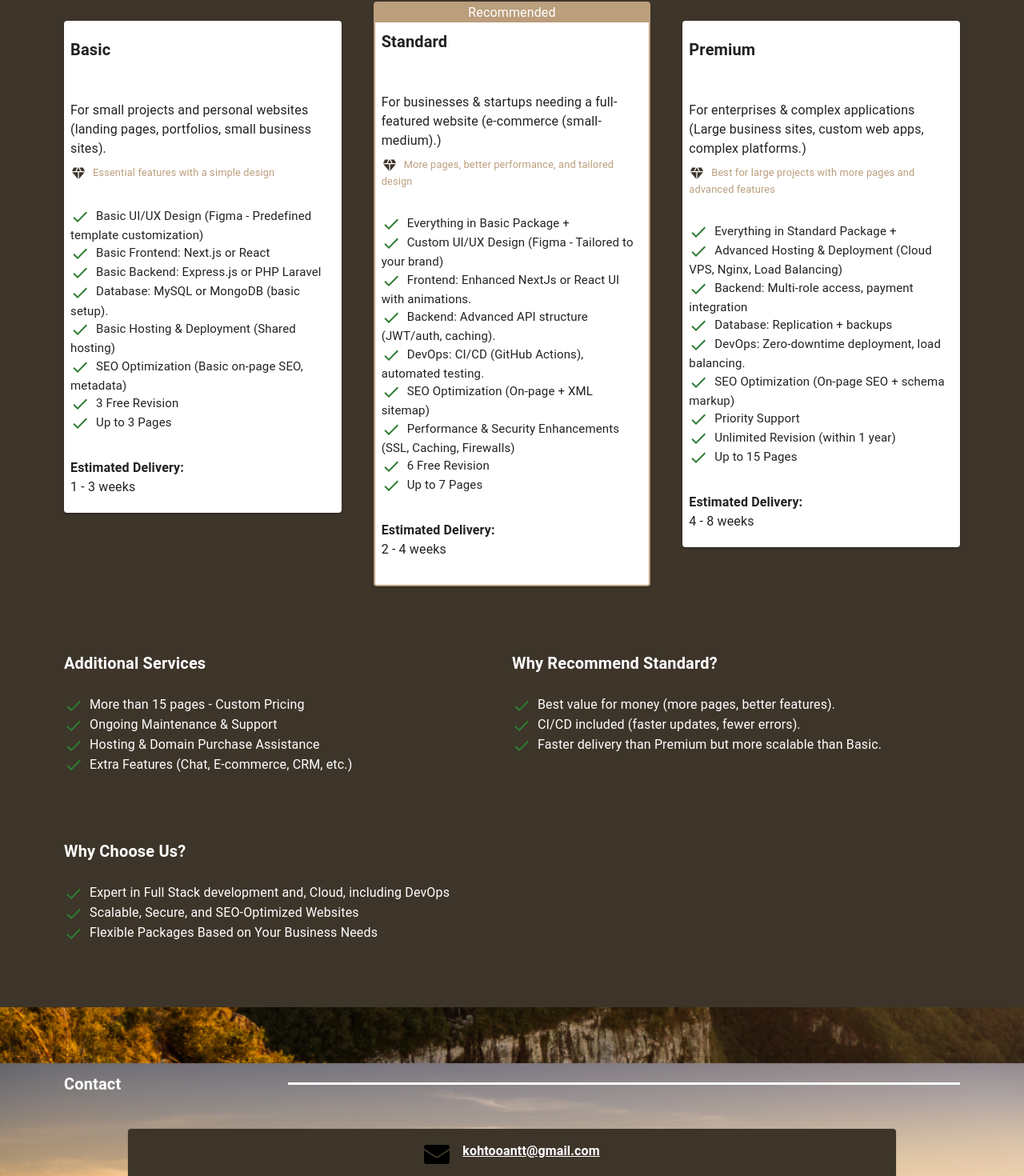
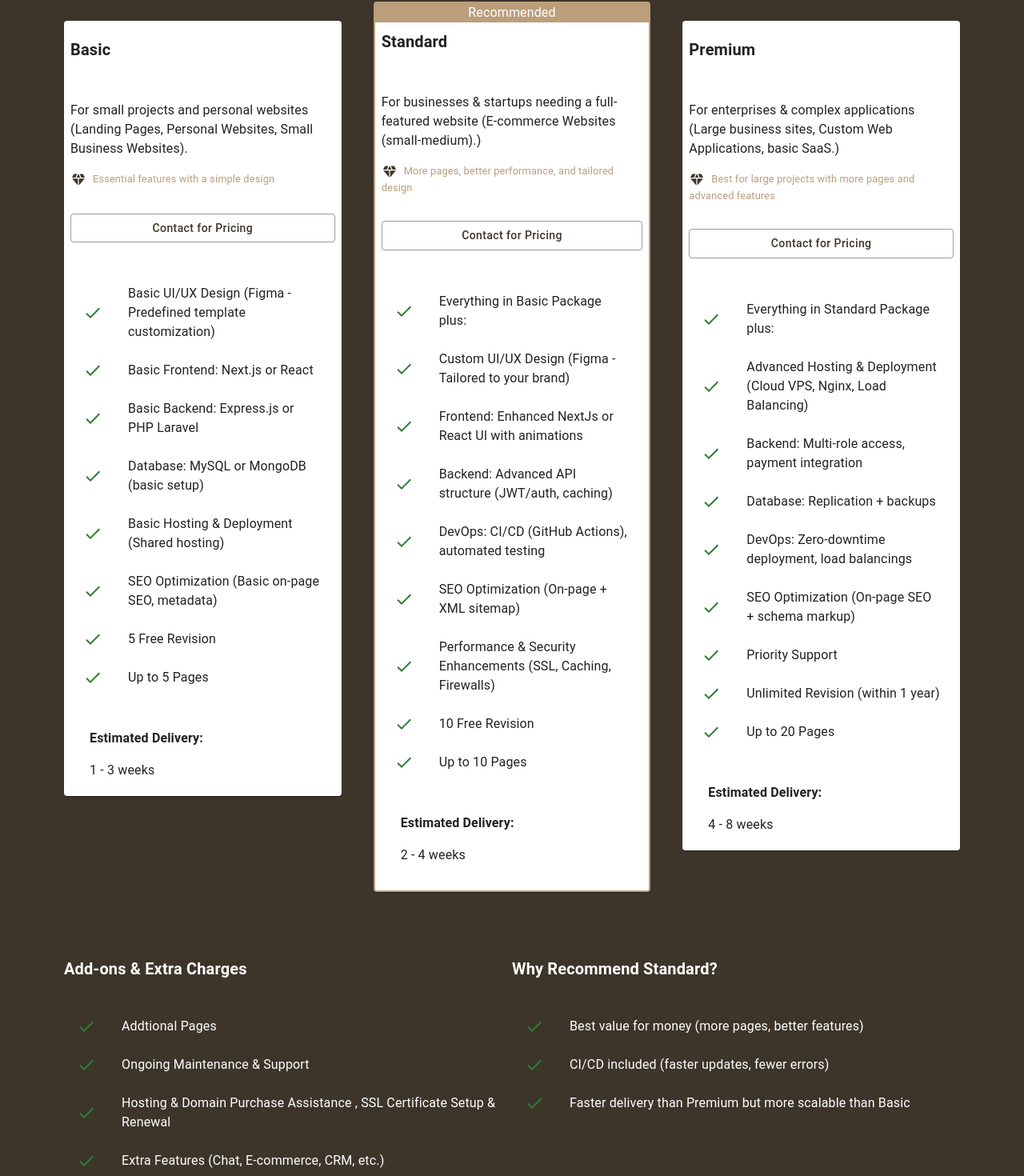
Before and after one commit to htooanttko/portfolio, a React (Vite) app: page / in a window 1280 px wide. Shown: the part 2671-4141 px from the top of the page at 80% size. Built offline with nearby package versions, Linux system fonts and the light colour scheme.

Commit message:
add: package services and prices

```diff
--- a/src/components/Packages.component.jsx
+++ b/src/components/Packages.component.jsx
@@ -9,7 +9,7 @@ import AdditionalServices from "./common/AdditionalServices.common";
 import WhyChooseUs from "./common/WhyChooseUs.common";
 import WhyRecommend from "./common/WhyRecommend.common";
 
-function Packages() {
+function Packages({ handleScroll, refs }) {
   const { ref, inView } = useInView({
     threshold: 0.1,
   });
@@ -56,13 +56,13 @@ function Packages() {
               alignContent={"start"}
               marginTop={{ md: 3, xs: 0 }}
             >
-              <BasicPlanComponent />
+              <BasicPlanComponent handleScroll={handleScroll} refs={refs} />
             </Grid>
             <Grid item xs={12} md={4} alignContent={"start"}>
-              <StandardComponent />
+              <StandardComponent handleScroll={handleScroll} refs={refs} />
             </Grid>
             <Grid item xs={12} md={4} alignContent={"start"} marginTop={3}>
-              <PremiumComponent />
+              <PremiumComponent handleScroll={handleScroll} refs={refs} />
             </Grid>
           </Grid>
           <Stack
--- a/src/components/common/AdditionalServices.common.jsx
+++ b/src/components/common/AdditionalServices.common.jsx
@@ -1,4 +1,12 @@
-import { Paper, Stack, Typography } from "@mui/material";
+import {
+  List,
+  ListItem,
+  ListItemIcon,
+  ListItemText,
+  Paper,
+  Stack,
+  Typography,
+} from "@mui/material";
 import React from "react";
 import CheckIcon from "@mui/icons-material/Check";
 import CloseIcon from "@mui/icons-material/Close";
@@ -14,27 +22,45 @@ function AdditionalServices() {
           fontWeight={"bold"}
           marginBottom={3}
         >
-          Additional Services
+          Add-ons & Extra Charges
         </Typography>
       </Typography>
-      <Stack direction={"column"}>
-        <Typography variant="p" color="text">
-          <CheckIcon color="success" sx={{ marginRight: 1 }} />
-          More than 15 pages - Custom Pricing
-        </Typography>
-        <Typography variant="p" color="text">
-          <CheckIcon color="success" sx={{ marginRight: 1 }} />
-          Ongoing Maintenance & Support
-        </Typography>
-        <Typography variant="p" color="text">
-          <CheckIcon color="success" sx={{ marginRight: 1 }} />
-          Hosting & Domain Purchase Assistance
-        </Typography>
-        <Typography variant="p" color="text">
-          <CheckIcon color="success" sx={{ marginRight: 1 }} />
-          Extra Features (Chat, E-commerce, CRM, etc.)
-        </Typography>
-      </Stack>
+
+      <List>
+        <ListItem>
+          <ListItemIcon>
+            <CheckIcon color="success" />
+          </ListItemIcon>
+          <ListItemText sx={{ color: "text.main" }} primary="Addtional Pages" />
+        </ListItem>
+        <ListItem>
+          <ListItemIcon>
+            <CheckIcon color="success" />
+          </ListItemIcon>
+          <ListItemText
+            sx={{ color: "text.main" }}
+            primary="Ongoing Maintenance & Support"
+          />
+        </ListItem>
+        <ListItem>
+          <ListItemIcon>
+            <CheckIcon color="success" />
+          </ListItemIcon>
+          <ListItemText
+            sx={{ color: "text.main" }}
+            primary="Hosting & Domain Purchase Assistance , SSL Certificate Setup & Renewal"
+          />
+        </ListItem>
+        <ListItem>
+          <ListItemIcon>
+            <CheckIcon color="success" />
+          </ListItemIcon>
+          <ListItemText
+            sx={{ color: "text.main" }}
+            primary="Extra Features (Chat, E-commerce, CRM, etc.)"
+          />
+        </ListItem>
+      </List>
     </Stack>
   );
 }
--- a/src/components/common/BasicPlanComponent.common.jsx
+++ b/src/components/common/BasicPlanComponent.common.jsx
@@ -1,10 +1,23 @@
-import { Paper, Stack, Typography } from "@mui/material";
+import {
+  Button,
+  List,
+  ListItem,
+  ListItemIcon,
+  ListItemText,
+  Paper,
+  Stack,
+  Typography,
+} from "@mui/material";
 import React from "react";
 import CheckIcon from "@mui/icons-material/Check";
 import CloseIcon from "@mui/icons-material/Close";
 import DiamondIcon from "@mui/icons-material/Diamond";
 
-function BasicPlanComponent() {
+function BasicPlanComponent({ handleScroll, refs: { contactRef } }) {
+  const handleViewContact = () => {
+    handleScroll(contactRef);
+  };
+
   return (
     <Paper className="p-2 py-5 flex justify-center ">
       <Stack gap={4}>
@@ -16,10 +29,10 @@ function BasicPlanComponent() {
         >
           Basic
         </Typography>
-        <Stack spacing={1}>
+        <Stack spacing={2}>
           <Typography variant="p">
-            For small projects and personal websites (landing pages, portfolios,
-            small business sites).
+            For small projects and personal websites (Landing Pages, Personal
+            Websites, Small Business Websites).
           </Typography>
           <Typography
             variant="small"
@@ -33,44 +46,65 @@ function BasicPlanComponent() {
             Essential features with a simple design
           </Typography>
         </Stack>
-        <Stack direction={"column"}>
-          <Typography variant="p" fontSize={"15px"}>
-            <CheckIcon color="success" sx={{ marginRight: 1 }} />
-            Basic UI/UX Design (Figma - Predefined template customization)
-          </Typography>
-          <Typography variant="p" fontSize={"15px"}>
-            <CheckIcon color="success" sx={{ marginRight: 1 }} />
-            Basic Frontend: Next.js or React
-          </Typography>
-          <Typography variant="p" fontSize={"15px"}>
-            <CheckIcon color="success" sx={{ marginRight: 1 }} />
-            Basic Backend: Express.js or PHP Laravel
-          </Typography>
-          <Typography variant="p" fontSize={"15px"}>
-            <CheckIcon color="success" sx={{ marginRight: 1 }} />
-            Database: MySQL or MongoDB (basic setup).
-          </Typography>
-          <Typography variant="p" fontSize={"15px"}>
-            <CheckIcon color="success" sx={{ marginRight: 1 }} />
-            Basic Hosting & Deployment (Shared hosting)
-          </Typography>
-          <Typography variant="p" fontSize={"15px"}>
-            <CheckIcon color="success" sx={{ marginRight: 1 }} />
-            SEO Optimization (Basic on-page SEO, metadata)
-          </Typography>
-          <Typography variant="p" fontSize={"15px"}>
-            <CheckIcon color="success" sx={{ marginRight: 1 }} />3 Free Revision
-          </Typography>
-          <Typography variant="p" fontSize={"15px"}>
-            <CheckIcon color="success" sx={{ marginRight: 1 }} />
-            Up to 3 Pages
-          </Typography>
-        </Stack>
-        <Stack>
-          <Typography variant="p" component={"p"}>
-            <Typography fontWeight={"bold"}>Estimated Delivery: </Typography>1 -
-            3 weeks
-          </Typography>
+
+        <Button variant="outlined" color="primary" onClick={handleViewContact}>
+          Contact for Pricing
+        </Button>
+
+        <List>
+          <ListItem>
+            <ListItemIcon>
+              <CheckIcon color="success" />
+            </ListItemIcon>
+            <ListItemText primary="Basic UI/UX Design (Figma - Predefined template customization)" />
+          </ListItem>
+          <ListItem>
+            <ListItemIcon>
+              <CheckIcon color="success" />
+            </ListItemIcon>
+            <ListItemText primary="Basic Frontend: Next.js or React" />
+          </ListItem>
+          <ListItem>
+            <ListItemIcon>
+              <CheckIcon color="success" />
+            </ListItemIcon>
+            <ListItemText primary="Basic Backend: Express.js or PHP Laravel" />
+          </ListItem>
+          <ListItem>
+            <ListItemIcon>
+              <CheckIcon color="success" />
+            </ListItemIcon>
+            <ListItemText primary="Database: MySQL or MongoDB (basic setup)" />
+          </ListItem>
+          <ListItem>
+            <ListItemIcon>
+              <CheckIcon color="success" />
+            </ListItemIcon>
+            <ListItemText primary="Basic Hosting & Deployment (Shared hosting)" />
+          </ListItem>
+          <ListItem>
+            <ListItemIcon>
+              <CheckIcon color="success" />
+            </ListItemIcon>
+            <ListItemText primary="SEO Optimization (Basic on-page SEO, metadata)" />
+          </ListItem>
+          <ListItem>
+            <ListItemIcon>
+              <CheckIcon color="success" />
+            </ListItemIcon>
+            <ListItemText primary="5 Free Revision" />
+          </ListItem>
+          <ListItem>
+            <ListItemIcon>
+              <CheckIcon color="success" />
+            </ListItemIcon>
+            <ListItemText primary="Up to 5 Pages" />
+          </ListItem>
+        </List>
+
+        <Stack paddingX={3} spacing={2}>
+          <Typography fontWeight={"bold"}>Estimated Delivery: </Typography>
+          <Typography>1 - 3 weeks</Typography>
         </Stack>
       </Stack>
     </Paper>
--- a/src/components/common/PremiumComponent.common.jsx
+++ b/src/components/common/PremiumComponent.common.jsx
@@ -1,10 +1,23 @@
 import React from "react";
-import { Paper, Stack, Typography } from "@mui/material";
+import {
+  Button,
+  List,
+  ListItem,
+  ListItemIcon,
+  ListItemText,
+  Paper,
+  Stack,
+  Typography,
+} from "@mui/material";
 import CheckIcon from "@mui/icons-material/Check";
 import CloseIcon from "@mui/icons-material/Close";
 import DiamondIcon from "@mui/icons-material/Diamond";
 
-function PremiumComponent() {
+function PremiumComponent({ handleScroll, refs: { contactRef } }) {
+  const handleViewContact = () => {
+    handleScroll(contactRef);
+  };
+
   return (
     <Paper className="p-2 py-5 flex justify-center">
       <Stack gap={4}>
@@ -16,10 +29,10 @@ function PremiumComponent() {
         >
           Premium
         </Typography>
-        <Stack spacing={1}>
+        <Stack spacing={2}>
           <Typography variant="p">
-            For enterprises & complex applications (Large business sites, custom
-            web apps, complex platforms.)
+            For enterprises & complex applications (Large business sites, Custom
+            Web Applications, basic SaaS.)
           </Typography>
           <Typography
             variant="small"
@@ -33,49 +46,71 @@ function PremiumComponent() {
             Best for large projects with more pages and advanced features
           </Typography>
         </Stack>
-        <Stack direction={"column"}>
-          <Typography variant="p" fontSize={"15px"}>
-            <CheckIcon color="success" sx={{ marginRight: 1 }} />
-            Everything in Standard Package +
-          </Typography>
-          <Typography variant="p" fontSize={"15px"}>
-            <CheckIcon color="success" sx={{ marginRight: 1 }} />
-            Advanced Hosting & Deployment (Cloud VPS, Nginx, Load Balancing)
-          </Typography>
-          <Typography variant="p" fontSize={"15px"}>
-            <CheckIcon color="success" sx={{ marginRight: 1 }} />
-            Backend: Multi-role access, payment integration
-          </Typography>
-          <Typography variant="p" fontSize={"15px"}>
-            <CheckIcon color="success" sx={{ marginRight: 1 }} />
-            Database: Replication + backups
-          </Typography>
-          <Typography variant="p" fontSize={"15px"}>
-            <CheckIcon color="success" sx={{ marginRight: 1 }} />
-            DevOps: Zero-downtime deployment, load balancing.
-          </Typography>
-          <Typography variant="p" fontSize={"15px"}>
-            <CheckIcon color="success" sx={{ marginRight: 1 }} />
-            SEO Optimization (On-page SEO + schema markup)
-          </Typography>
-          <Typography variant="p" fontSize={"15px"}>
-            <CheckIcon color="success" sx={{ marginRight: 1 }} />
-            Priority Support
-          </Typography>
-          <Typography variant="p" fontSize={"15px"}>
-            <CheckIcon color="success" sx={{ marginRight: 1 }} />
-            Unlimited Revision (within 1 year)
-          </Typography>
-          <Typography variant="p" fontSize={"15px"}>
-            <CheckIcon color="success" sx={{ marginRight: 1 }} />
-            Up to 15 Pages
-          </Typography>
-        </Stack>
-        <Stack>
-          <Typography variant="p" component={"p"}>
-            <Typography fontWeight={"bold"}>Estimated Delivery: </Typography>4 -
-            8 weeks
-          </Typography>
+
+        <Button variant="outlined" color="primary" onClick={handleViewContact}>
+          Contact for Pricing
+        </Button>
+
+        <List>
+          <ListItem>
+            <ListItemIcon>
+              <CheckIcon color="success" />
+            </ListItemIcon>
+            <ListItemText primary="Everything in Standard Package plus:" />
+          </ListItem>
+          <ListItem>
+            <ListItemIcon>
+              <CheckIcon color="success" />
+            </ListItemIcon>
+            <ListItemText primary="Advanced Hosting & Deployment (Cloud VPS, Nginx, Load Balancing)" />
+          </ListItem>
+          <ListItem>
+            <ListItemIcon>
+              <CheckIcon color="success" />
+            </ListItemIcon>
+            <ListItemText primary="Backend: Multi-role access, payment integration" />
+          </ListItem>
+          <ListItem>
+            <ListItemIcon>
+              <CheckIcon color="success" />
+            </ListItemIcon>
+            <ListItemText primary="Database: Replication + backups" />
+          </ListItem>
+          <ListItem>
+            <ListItemIcon>
+              <CheckIcon color="success" />
+            </ListItemIcon>
+            <ListItemText primary="DevOps: Zero-downtime deployment, load balancings" />
+          </ListItem>
+          <ListItem>
+            <ListItemIcon>
+              <CheckIcon color="success" />
+            </ListItemIcon>
+            <ListItemText primary="SEO Optimization (On-page SEO + schema markup)" />
+          </ListItem>
+          <ListItem>
+            <ListItemIcon>
+              <CheckIcon color="success" />
+            </ListItemIcon>
+            <ListItemText primary="Priority Support" />
+          </ListItem>
+          <ListItem>
+            <ListItemIcon>
+              <CheckIcon color="success" />
+            </ListItemIcon>
+            <ListItemText primary="Unlimited Revision (within 1 year)" />
+          </ListItem>
+          <ListItem>
+            <ListItemIcon>
+              <CheckIcon color="success" />
+            </ListItemIcon>
+            <ListItemText primary="Up to 20 Pages" />
+          </ListItem>
+        </List>
+
+        <Stack paddingX={3} spacing={2}>
+          <Typography fontWeight={"bold"}>Estimated Delivery: </Typography>
+          <Typography>4 - 8 weeks</Typography>
         </Stack>
       </Stack>
     </Paper>
--- a/src/components/common/StandardComponent.common.jsx
+++ b/src/components/common/StandardComponent.common.jsx
@@ -1,10 +1,23 @@
-import { Paper, Stack, Typography } from "@mui/material";
+import {
+  Button,
+  List,
+  ListItem,
+  ListItemIcon,
+  ListItemText,
+  Paper,
+  Stack,
+  Typography,
+} from "@mui/material";
 import React from "react";
 import CheckIcon from "@mui/icons-material/Check";
 import CloseIcon from "@mui/icons-material/Close";
 import DiamondIcon from "@mui/icons-material/Diamond";
 
-function StandardComponent() {
+function StandardComponent({ handleScroll, refs: { contactRef } }) {
+  const handleViewContact = () => {
+    handleScroll(contactRef);
+  };
+
   return (
     <Paper
       sx={{ border: 2, borderColor: "secondary.main" }}
@@ -14,10 +27,8 @@ function StandardComponent() {
         color="text"
         component="span"
         position={"absolute"}
-        // fontWeight={'bold'}
         bgcolor={"secondary.main"}
         borderColor={"secondary.main"}
-        // paddingY={0.3}
         textAlign={"center"}
         width={"100%"}
         top={0}
@@ -33,10 +44,10 @@ function StandardComponent() {
         >
           Standard
         </Typography>
-        <Stack spacing={1}>
+        <Stack spacing={2}>
           <Typography variant="p">
             For businesses & startups needing a full-featured website
-            (e-commerce (small-medium).)
+            (E-commerce Websites (small-medium).)
           </Typography>
           <Typography
             variant="small"
@@ -50,48 +61,71 @@ function StandardComponent() {
             More pages, better performance, and tailored design
           </Typography>
         </Stack>
-        <Stack direction={"column"}>
-          <Typography variant="p" fontSize={"15px"}>
-            <CheckIcon color="success" sx={{ marginRight: 1 }} />
-            Everything in Basic Package +
-          </Typography>
-          <Typography variant="p" fontSize={"15px"}>
-            <CheckIcon color="success" sx={{ marginRight: 1 }} />
-            Custom UI/UX Design (Figma - Tailored to your brand)
-          </Typography>
-          <Typography variant="p" fontSize={"15px"}>
-            <CheckIcon color="success" sx={{ marginRight: 1 }} />
-            Frontend: Enhanced NextJs or React UI with animations.
-          </Typography>
-          <Typography variant="p" fontSize={"15px"}>
-            <CheckIcon color="success" sx={{ marginRight: 1 }} />
-            Backend: Advanced API structure (JWT/auth, caching).
-          </Typography>
-          <Typography variant="p" fontSize={"15px"}>
-            <CheckIcon color="success" sx={{ marginRight: 1 }} />
-            DevOps: CI/CD (GitHub Actions), automated testing.
-          </Typography>
-          <Typography variant="p" fontSize={"15px"}>
-            <CheckIcon color="success" sx={{ marginRight: 1 }} />
-            SEO Optimization (On-page + XML sitemap)
-          </Typography>
-          <Typography variant="p" fontSize={"15px"}>
-            <CheckIcon color="success" sx={{ marginRight: 1 }} />
-            Performance & Security Enhancements (SSL, Caching, Firewalls)
-          </Typography>
-          <Typography variant="p" fontSize={"15px"}>
-            <CheckIcon color="success" sx={{ marginRight: 1 }} />6 Free Revision
-          </Typography>
-          <Typography variant="p" fontSize={"15px"}>
-            <CheckIcon color="success" sx={{ marginRight: 1 }} />
-            Up to 7 Pages
-          </Typography>
-        </Stack>
-        <Stack>
-          <Typography variant="p" component={"p"}>
-            <Typography fontWeight={"bold"}>Estimated Delivery: </Typography>2 -
-            4 weeks
-          </Typography>
+
+        <Button variant="outlined" color="primary" onClick={handleViewContact}>
+          Contact for Pricing
+        </Button>
+
+        <List>
+          <ListItem>
+            <ListItemIcon>
+              <CheckIcon color="success" />
+            </ListItemIcon>
+            <ListItemText primary="Everything in Basic Package plus:" />
+          </ListItem>
+          <ListItem>
+            <ListItemIcon>
+              <CheckIcon color="success" />
+            </ListItemIcon>
+            <ListItemText primary="Custom UI/UX Design (Figma - Tailored to your brand)" />
+          </ListItem>
+          <ListItem>
+            <ListItemIcon>
+              <CheckIcon color="success" />
+            </ListItemIcon>
+            <ListItemText primary="Frontend: Enhanced NextJs or React UI with animations" />
+          </ListItem>
+          <ListItem>
+            <ListItemIcon>
+              <CheckIcon color="success" />
+            </ListItemIcon>
+            <ListItemText primary="Backend: Advanced API structure (JWT/auth, caching)" />
+          </ListItem>
+          <ListItem>
+            <ListItemIcon>
+              <CheckIcon color="success" />
+            </ListItemIcon>
+            <ListItemText primary="DevOps: CI/CD (GitHub Actions), automated testing" />
+          </ListItem>
+          <ListItem>
+            <ListItemIcon>
+              <CheckIcon color="success" />
+            </ListItemIcon>
+            <ListItemText primary="SEO Optimization (On-page + XML sitemap)" />
+          </ListItem>
+          <ListItem>
+            <ListItemIcon>
+              <CheckIcon color="success" />
+            </ListItemIcon>
+            <ListItemText primary="Performance & Security Enhancements (SSL, Caching, Firewalls)" />
+          </ListItem>
+          <ListItem>
+            <ListItemIcon>
+              <CheckIcon color="success" />
+            </ListItemIcon>
+            <ListItemText primary="10 Free Revision" />
+          </ListItem>
+          <ListItem>
+            <ListItemIcon>
+              <CheckIcon color="success" />
+            </ListItemIcon>
+            <ListItemText primary="Up to 10 Pages" />
+          </ListItem>
+        </List>
+
+        <Stack paddingX={3} spacing={2}>
+          <Typography fontWeight={"bold"}>Estimated Delivery: </Typography>
+          <Typography>2 - 4 weeks</Typography>
         </Stack>
       </Stack>
     </Paper>
--- a/src/components/common/WhyChooseUs.common.jsx
+++ b/src/components/common/WhyChooseUs.common.jsx
@@ -1,4 +1,12 @@
-import { Paper, Stack, Typography } from "@mui/material";
+import {
+  List,
+  ListItem,
+  ListItemIcon,
+  ListItemText,
+  Paper,
+  Stack,
+  Typography,
+} from "@mui/material";
 import React from "react";
 import CheckIcon from "@mui/icons-material/Check";
 import CloseIcon from "@mui/icons-material/Close";
@@ -17,20 +25,36 @@ function WhyChooseUs() {
           Why Choose Us?
         </Typography>
       </Typography>
-      <Stack direction={"column"}>
-        <Typography variant="p" color="text">
-          <CheckIcon color="success" sx={{ marginRight: 1 }} />
-          Expert in Full Stack development and, Cloud, including DevOps
-        </Typography>
-        <Typography variant="p" color="text">
-          <CheckIcon color="success" sx={{ marginRight: 1 }} />
-          Scalable, Secure, and SEO-Optimized Websites
-        </Typography>
-        <Typography variant="p" color="text">
-          <CheckIcon color="success" sx={{ marginRight: 1 }} />
-          Flexible Packages Based on Your Business Needs
-        </Typography>
-      </Stack>
+
+      <List>
+        <ListItem>
+          <ListItemIcon>
+            <CheckIcon color="success" />
+          </ListItemIcon>
+          <ListItemText
+            sx={{ color: "text.main" }}
+            primary="Expert in Full-Stack Development, Cloud Solutions, and DevOps"
+          />
+        </ListItem>
+        <ListItem>
+          <ListItemIcon>
+            <CheckIcon color="success" />
+          </ListItemIcon>
+          <ListItemText
+            sx={{ color: "text.main" }}
+            primary="Scalable, Secure, and SEO-Optimized Websites"
+          />
+        </ListItem>
+        <ListItem>
+          <ListItemIcon>
+            <CheckIcon color="success" />
+          </ListItemIcon>
+          <ListItemText
+            sx={{ color: "text.main" }}
+            primary="Flexible Packages Based on Your Business Needs"
+          />
+        </ListItem>
+      </List>
     </Stack>
   );
 }
--- a/src/components/common/WhyRecommend.common.jsx
+++ b/src/components/common/WhyRecommend.common.jsx
@@ -1,4 +1,12 @@
-import { Paper, Stack, Typography } from "@mui/material";
+import {
+  List,
+  ListItem,
+  ListItemIcon,
+  ListItemText,
+  Paper,
+  Stack,
+  Typography,
+} from "@mui/material";
 import React from "react";
 import CheckIcon from "@mui/icons-material/Check";
 import CloseIcon from "@mui/icons-material/Close";
@@ -17,20 +25,35 @@ function WhyRecommend() {
           Why Recommend Standard?
         </Typography>
       </Typography>
-      <Stack direction={"column"}>
-        <Typography variant="p" color="text">
-          <CheckIcon color="success" sx={{ marginRight: 1 }} />
-          Best value for money (more pages, better features).
-        </Typography>
-        <Typography variant="p" color="text">
-          <CheckIcon color="success" sx={{ marginRight: 1 }} />
-          CI/CD included (faster updates, fewer errors).
-        </Typography>
-        <Typography variant="p" color="text">
-          <CheckIcon color="success" sx={{ marginRight: 1 }} />
-          Faster delivery than Premium but more scalable than Basic.
-        </Typography>
-      </Stack>
+      <List>
+        <ListItem>
+          <ListItemIcon>
+            <CheckIcon color="success" />
+          </ListItemIcon>
+          <ListItemText
+            sx={{ color: "text.main" }}
+            primary="Best value for money (more pages, better features)"
+          />
+        </ListItem>
+        <ListItem>
+          <ListItemIcon>
+            <CheckIcon color="success" />
+          </ListItemIcon>
+          <ListItemText
+            sx={{ color: "text.main" }}
+            primary="CI/CD included (faster updates, fewer errors)"
+          />
+        </ListItem>
+        <ListItem>
+          <ListItemIcon>
+            <CheckIcon color="success" />
+          </ListItemIcon>
+          <ListItemText
+            sx={{ color: "text.main" }}
+            primary="Faster delivery than Premium but more scalable than Basic"
+          />
+        </ListItem>
+      </List>
     </Stack>
   );
 }
```
Also changed, not shown: src/App.jsx (+6 -1 lines).
